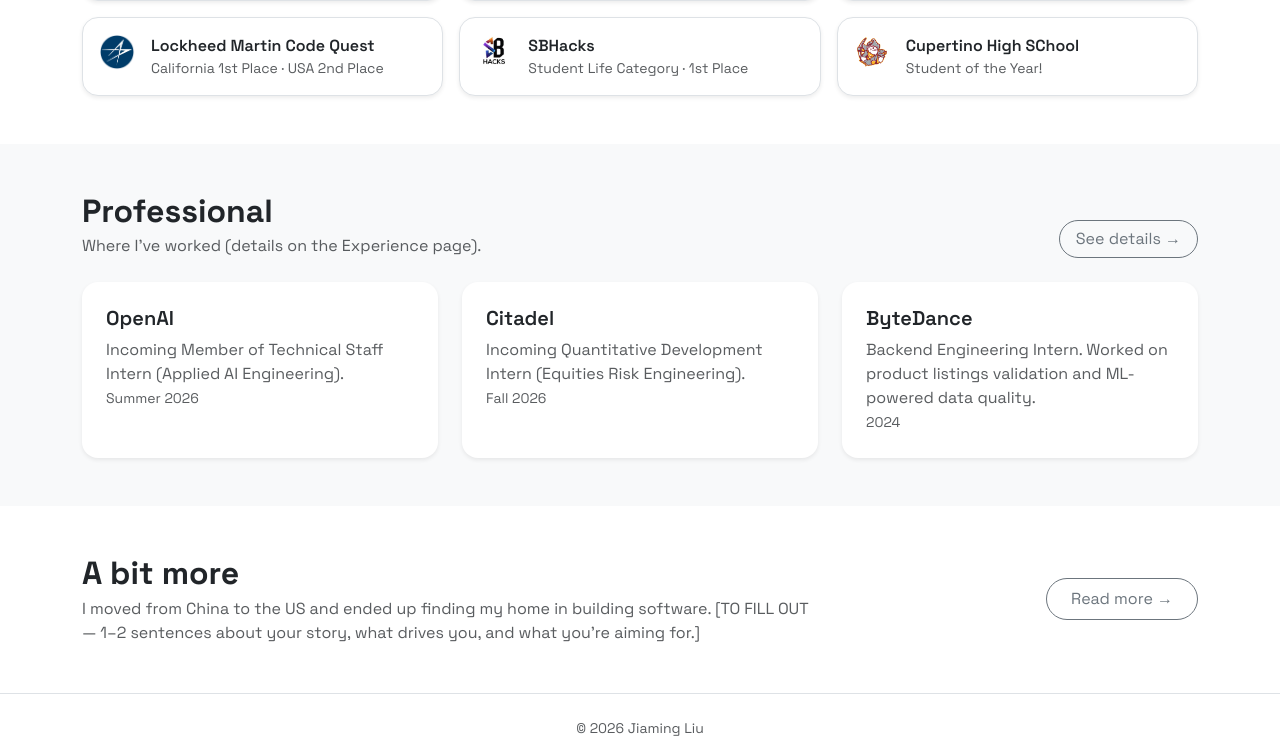
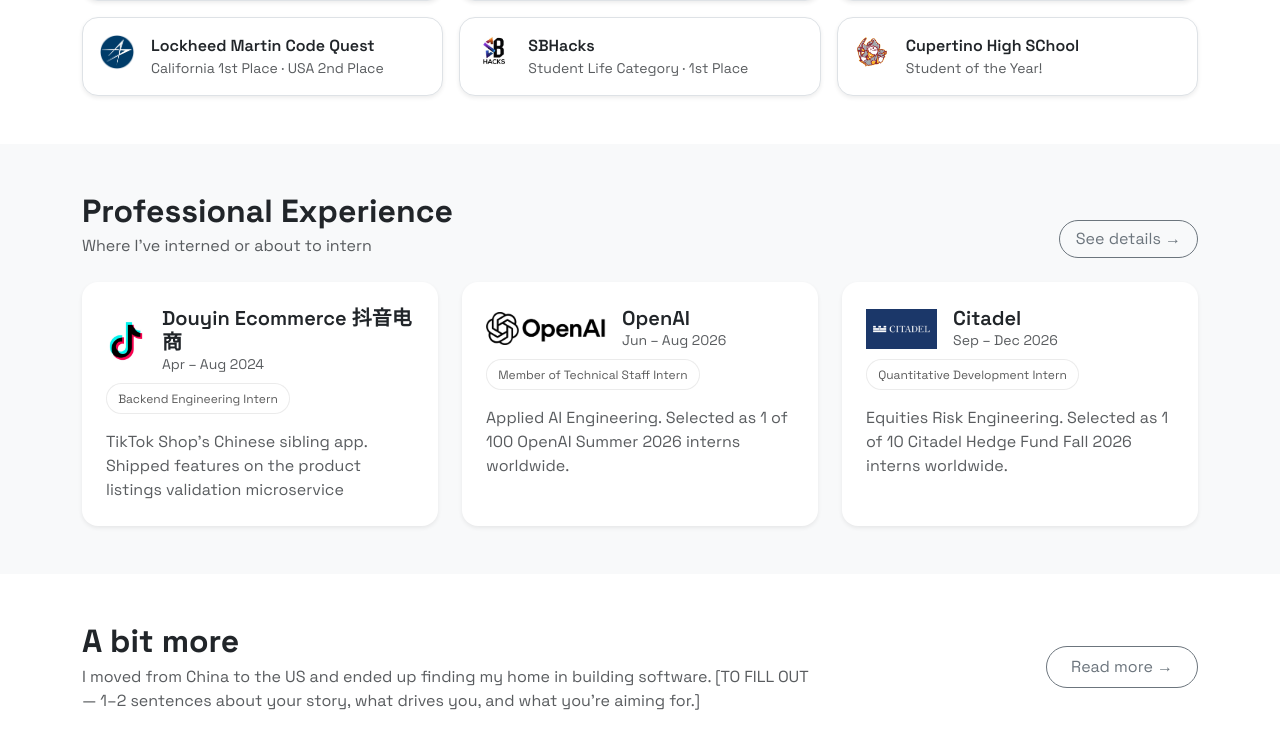
Before and after one commit to iamjiamingliu/iamjiamingliu.com, a Flask app: page / in a window 1280 px wide. Shown: the part 1864-2606 px from the top of the page. Run offline with Flask 3, Linux system fonts and the light colour scheme; some libraries are stand-ins or nearby versions.

Commit message:
polishes professional experiences

```diff
--- a/static/style.css
+++ b/static/style.css
@@ -87,3 +87,21 @@ body {
     object-fit: contain;
     flex-shrink: 0;
 }
+
+.company-mark {
+    max-width: 120px;
+    max-height: 40px;
+    object-fit: contain;
+    flex-shrink: 0;
+}
+
+.role-chip {
+    display: inline-flex;
+    align-items: center;
+    padding: .35rem .7rem;
+    border-radius: 999px;
+    border: 1px solid rgba(0, 0, 0, .08);
+    background: rgba(255, 255, 255, .7);
+    font-size: 12px;
+    color: rgba(0, 0, 0, .65);
+}
--- a/templates/index.html
+++ b/templates/index.html
@@ -366,50 +366,82 @@
         <div class="container">
             <div class="d-flex align-items-end justify-content-between gap-3 mb-4">
                 <div>
-                    <h2 class="fw-bold mb-1">Professional</h2>
-                    <p class="text-muted mb-0">Where I’ve worked (details on the Experience page).</p>
+                    <h2 class="fw-bold mb-1">Professional Experience</h2>
+                    <p class="text-muted mb-0">Where I’ve interned or about to intern</p>
                 </div>
                 <a href="/experience" class="btn btn-outline-secondary rounded-pill px-3">See details →</a>
             </div>
 
             <div class="row g-4">
+                <!-- ByteDance -->
                 <div class="col-lg-4">
                     <div class="card h-100 border-0 shadow-sm rounded-4">
                         <div class="card-body p-4">
-                            <h5 class="fw-semibold mb-2">OpenAI</h5>
+                            <div class="d-flex align-items-center gap-3 mb-2">
+                                <img src="/static/img/companies/tiktok.webp" alt="ByteDance" class="company-mark">
+                                <div>
+                                    <h5 class="fw-semibold mb-0">Douyin Ecommerce 抖音电商</h5>
+                                    <div class="text-muted small">Apr – Aug 2024</div>
+                                </div>
+                            </div>
+
+                            <div class="d-flex flex-wrap gap-2 mb-3">
+                                <span class="role-chip">Backend Engineering Intern</span>
+                            </div>
+
                             <p class="text-muted mb-0">
-                                Incoming Member of Technical Staff Intern (Applied AI Engineering).
-                                <br><span class="small">Summer 2026</span>
+                                TikTok Shop's Chinese sibling app. Shipped features on the product listings validation microservice
                             </p>
                         </div>
                     </div>
                 </div>
 
+                <!-- OpenAI -->
                 <div class="col-lg-4">
                     <div class="card h-100 border-0 shadow-sm rounded-4">
                         <div class="card-body p-4">
-                            <h5 class="fw-semibold mb-2">Citadel</h5>
+                            <div class="d-flex align-items-center gap-3 mb-2">
+                                <img src="/static/img/companies/openai.png" alt="OpenAI" class="company-mark">
+                                <div>
+                                    <h5 class="fw-semibold mb-0">OpenAI</h5>
+                                    <div class="text-muted small">Jun – Aug 2026</div>
+                                </div>
+                            </div>
+
+                            <div class="d-flex flex-wrap gap-2 mb-3">
+                                <span class="role-chip">Member of Technical Staff Intern</span>
+                            </div>
+
                             <p class="text-muted mb-0">
-                                Incoming Quantitative Development Intern (Equities Risk Engineering).
-                                <br><span class="small">Fall 2026</span>
+                                Applied AI Engineering. Selected as 1 of 100 OpenAI Summer 2026 interns worldwide.
                             </p>
                         </div>
                     </div>
                 </div>
 
+                <!-- Citadel -->
                 <div class="col-lg-4">
                     <div class="card h-100 border-0 shadow-sm rounded-4">
                         <div class="card-body p-4">
-                            <h5 class="fw-semibold mb-2">ByteDance</h5>
+                            <div class="d-flex align-items-center gap-3 mb-2">
+                                <img src="/static/img/companies/citadel.jpg" alt="Citadel" class="company-mark">
+                                <div>
+                                    <h5 class="fw-semibold mb-0">Citadel</h5>
+                                    <div class="text-muted small">Sep – Dec 2026</div>
+                                </div>
+                            </div>
+
+                            <div class="d-flex flex-wrap gap-2 mb-3">
+                                <span class="role-chip">Quantitative Development Intern</span>
+                            </div>
+
                             <p class="text-muted mb-0">
-                                Backend Engineering Intern.
-                                Worked on product listings validation and ML-powered data quality.
-                                <br><span class="small">2024</span>
+                                Equities Risk Engineering. Selected as 1 of 10 Citadel Hedge Fund Fall 2026 interns
+                                worldwide.
                             </p>
                         </div>
                     </div>
                 </div>
-
             </div>
         </div>
     </section>
```
Also changed, not shown: static/img/companies/tiktok.webp (added).
